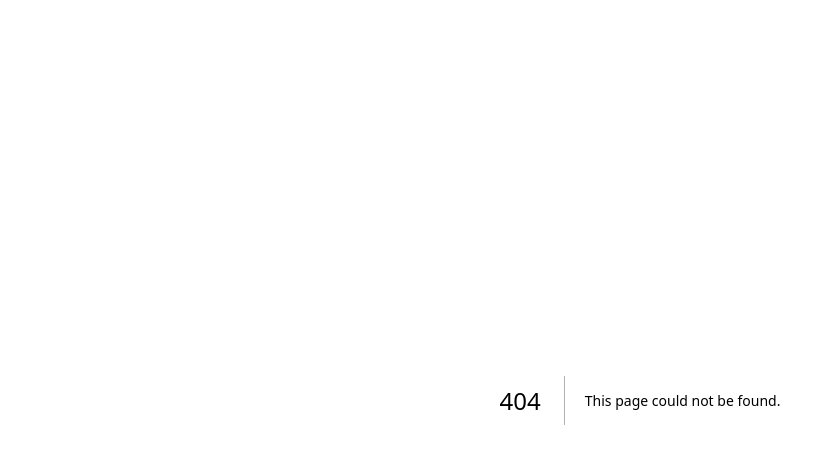
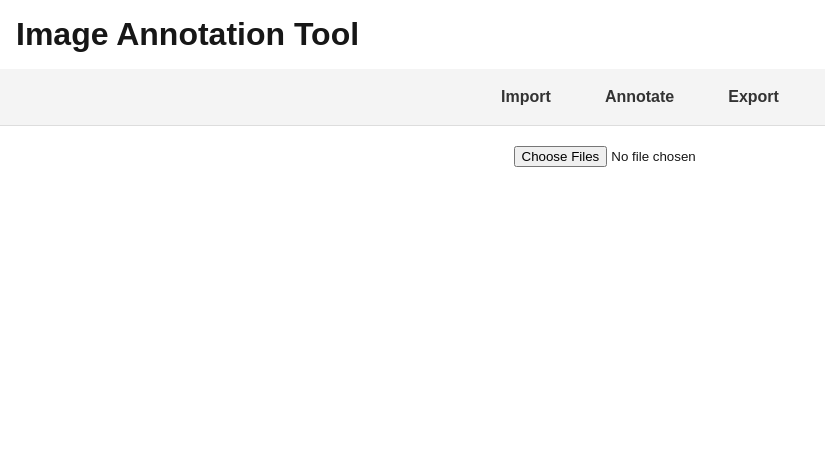
Before and after one commit to ZaynUH/annotation-tool, a Next.js app: page /upload in a window 1280 px wide. Before the commit this address had no page. Shown: the top 464 px of the page, without its empty margins (0-825 px from the left). Built offline with nearby package versions, Linux system fonts and the light colour scheme.

Commit message:
Initial commit

```diff
--- /dev/null
+++ b/components/Toolbar.tsx
@@ -0,0 +1,14 @@
+import Link from 'next/link';
+import styles from '../styles/Toolbar.module.css';
+
+const Toolbar = () => {
+  return (
+    <nav className={styles.toolbar}>
+      <Link href="/upload" className={styles.tab}>Import</Link>
+      <Link href="/annotate" className={styles.tab}>Annotate</Link>
+      <Link href="/export" className={styles.tab}>Export</Link>
+    </nav>
+  );
+};
+
+export default Toolbar;
--- /dev/null
+++ b/components/UploadPreview.tsx
@@ -0,0 +1,30 @@
+import { useState } from 'react';
+import styles from '../styles/UploadPreview.module.css';
+
+const UploadPreview = () => {
+  const [images, setImages] = useState<File[]>([]);
+
+  const handleFileChange = (e: React.ChangeEvent<HTMLInputElement>) => {
+    if (e.target.files) {
+      setImages(Array.from(e.target.files));
+    }
+  };
+
+  return (
+    <div className={styles.container}>
+      <input type="file" multiple accept="image/*" onChange={handleFileChange} className={styles.input} />
+      <div className={styles.previewGrid}>
+        {images.map((file, idx) => (
+          <img
+            key={idx}
+            src={URL.createObjectURL(file)}
+            alt={`preview-${idx}`}
+            className={styles.previewImg}
+          />
+        ))}
+      </div>
+    </div>
+  );
+};
+
+export default UploadPreview;
--- /dev/null
+++ b/pages/upload.tsx
@@ -0,0 +1,14 @@
+import Toolbar from '../components/Toolbar';
+import UploadPreview from '../components/UploadPreview';
+
+const UploadPage = () => {
+  return (
+    <div>
+      <h1 style={{ padding: '1rem' }}>Image Annotation Tool</h1>
+      <Toolbar />
+      <UploadPreview />
+    </div>
+  );
+};
+
+export default UploadPage;
--- /dev/null
+++ b/styles/Toolbar.module.css
@@ -0,0 +1,22 @@
+.toolbar {
+    display: flex;
+    justify-content: center;
+    background-color: #f4f4f4;
+    padding: 10px;
+    gap: 20px;
+    border-bottom: 1px solid #ddd;
+  }
+
+  .tab {
+    padding: 8px 16px;
+    text-decoration: none;
+    color: #333;
+    font-weight: bold;
+    border: 1px solid transparent;
+    border-radius: 4px;
+  }
+
+  .tab:hover {
+    background-color: #e0e0e0;
+    border-color: #ccc;
+  }
--- /dev/null
+++ b/styles/UploadPreview.module.css
@@ -0,0 +1,23 @@
+.container {
+    padding: 20px;
+    text-align: center;
+  }
+
+  .input {
+    margin-bottom: 20px;
+  }
+
+  .previewGrid {
+    display: flex;
+    flex-wrap: wrap;
+    gap: 16px;
+    justify-content: center;
+  }
+
+  .previewImg {
+    width: 150px;
+    height: 150px;
+    object-fit: cover;
+    border: 1px solid #ccc;
+    border-radius: 8px;
+  }
```
